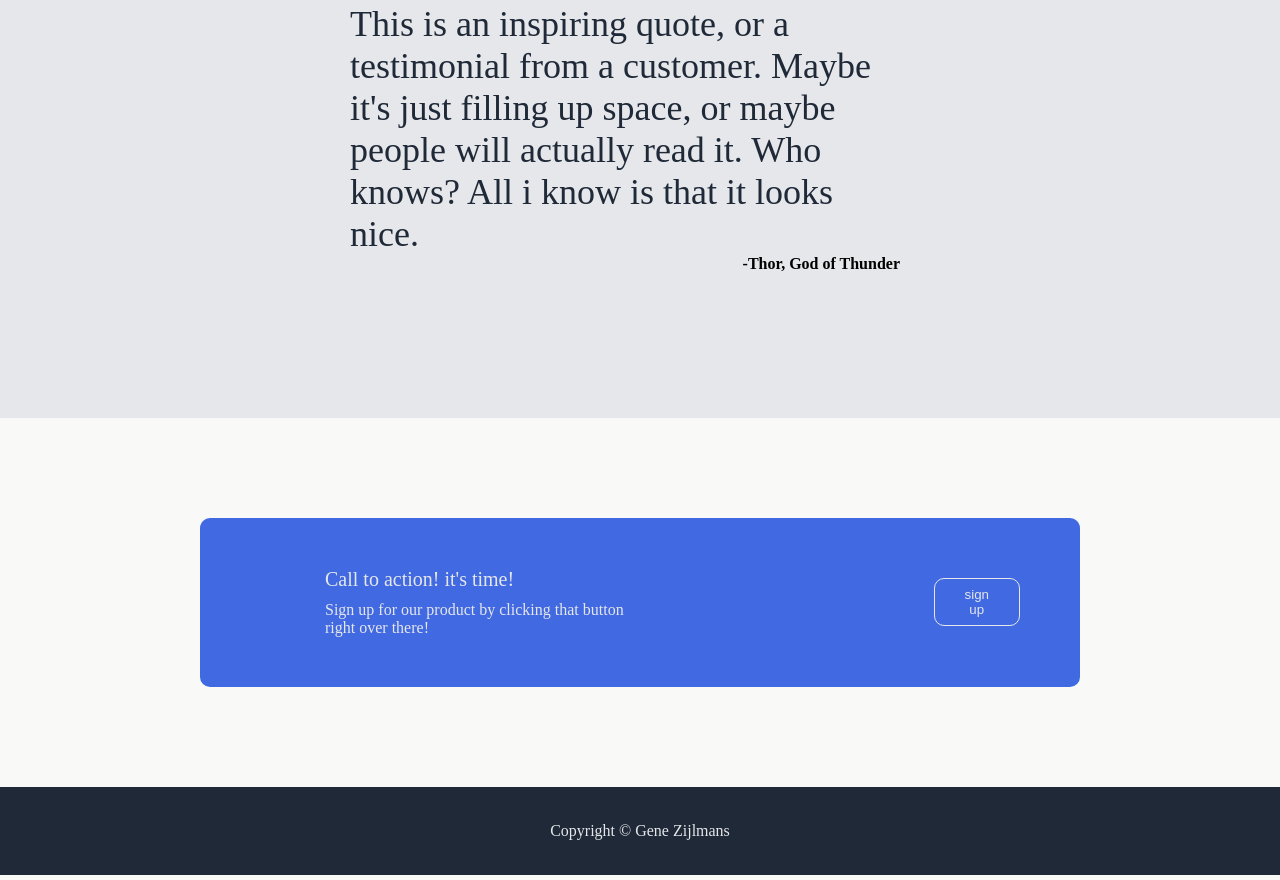
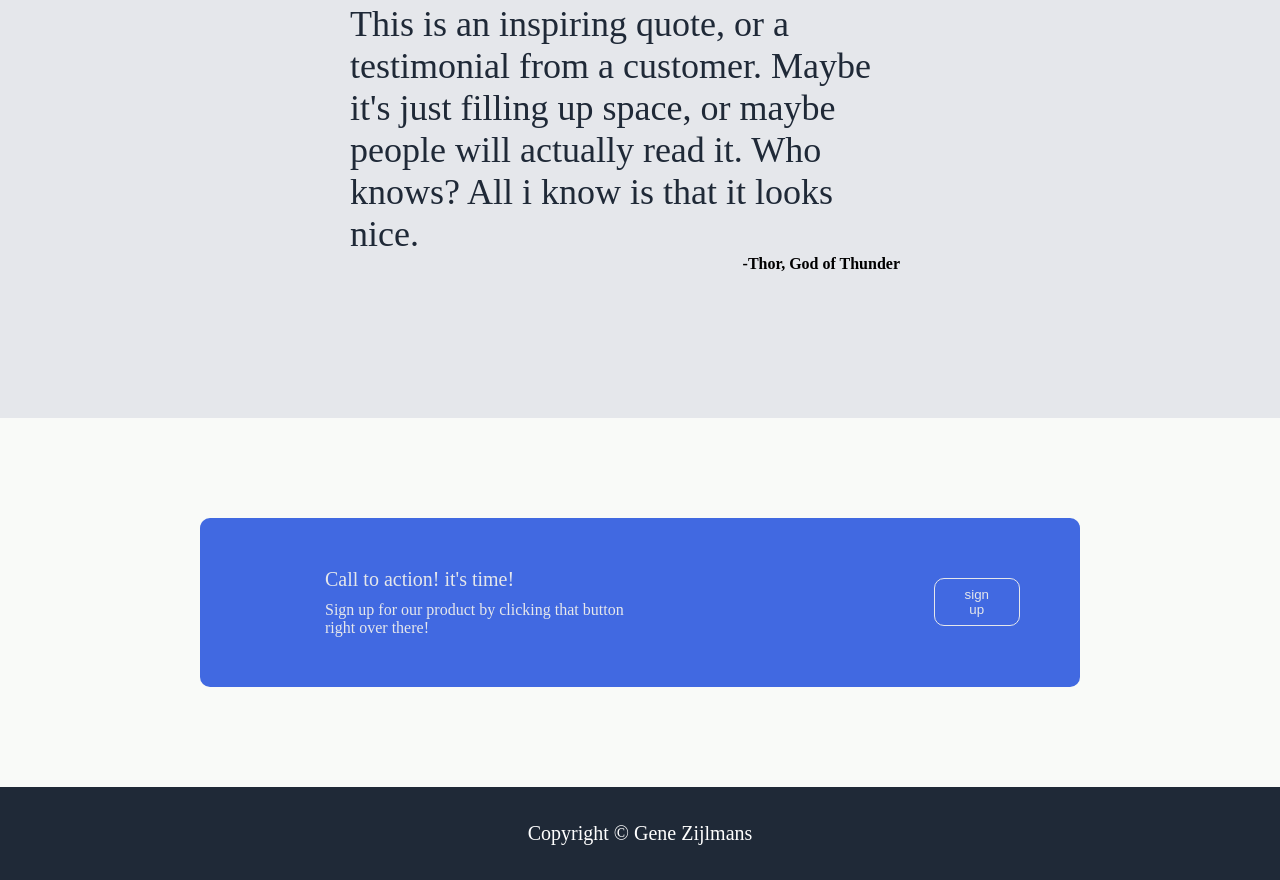
Before and after one commit to GeneZijlboot/Project-Basic-Template-Website-FlexBox, a plain HTML site: page index.html in a window 1280 px wide. Shown: the part 1254-2134 px from the top of the page. Drawn offline with Linux system fonts and the light colour scheme.

Commit message:
fine tuning

```diff
--- a/index.html
+++ b/index.html
@@ -61,7 +61,7 @@
             </div>
         </div>
         <div class="last-box">
-            <div>Copyright © Gene Zijlmans</div>
+            <a id="MadeBy" href="https://github.com/GeneZijlboot/final-project-html-css-flex">Copyright © Gene Zijlmans</a>
         </div>
     </body>
 </html>
--- a/style.css
+++ b/style.css
@@ -171,3 +171,11 @@ a {
     color: #E5E7EB;
     padding: 35px;
 }
+
+#MadeBy, a{
+    text-align: center;
+    font-size: 20px;
+    cursor: pointer;
+    text-decoration: none;
+    color: white;
+}
```
Also changed, not shown: 1 other file.
